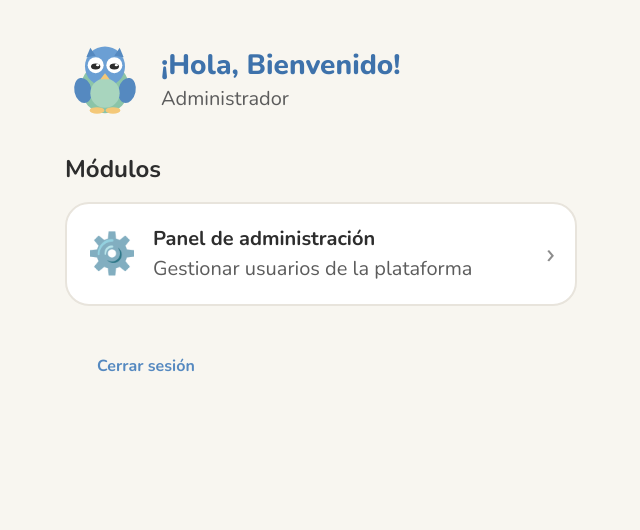
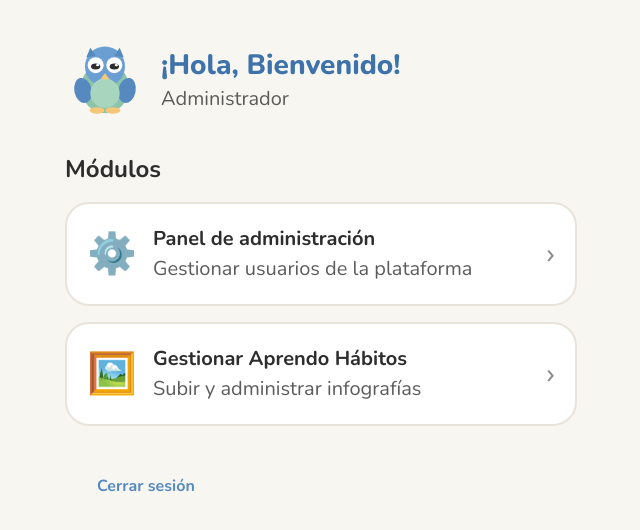
Before and after one commit to Disturiz/socialmind, a React (Vite) app in the folder frontend/: page /inicio in a window 1280 px wide. Shown: the top 530 px of the page, without its empty margins (319-959 px from the left). Built offline with nearby package versions, Linux system fonts and the light colour scheme; no server answers; sample sign-in values are in the browser's storage.

Commit message:
feat: add Aprendo Habitos cards to Dashboard

```diff
--- a/frontend/src/pages/Dashboard.jsx
+++ b/frontend/src/pages/Dashboard.jsx
@@ -64,6 +64,13 @@ const MODULE_CARDS = [
     available: true,
     path: '/lumi-chat',
   },
+  {
+    emoji: '🌱',
+    title: 'Aprendo Hábitos',
+    desc: 'Infografías para practicar buenos hábitos',
+    available: true,
+    path: '/habitos',
+  },
 ]
 
 const SPECIALIST_CARDS = [
@@ -95,6 +102,13 @@ const SPECIALIST_CARDS = [
     available: true,
     path: '/lumi-chat',
   },
+  {
+    emoji: '🖼️',
+    title: 'Gestionar Aprendo Hábitos',
+    desc: 'Subir y administrar infografías',
+    available: true,
+    path: '/habitos/gestionar',
+  },
 ]
 
 const ADMIN_CARDS = [
@@ -104,6 +118,13 @@ const ADMIN_CARDS = [
     desc: 'Gestionar usuarios de la plataforma',
     available: true,
     path: '/admin',
+  },
+  {
+    emoji: '🖼️',
+    title: 'Gestionar Aprendo Hábitos',
+    desc: 'Subir y administrar infografías',
+    available: true,
+    path: '/habitos/gestionar',
   },
 ]
 
```
